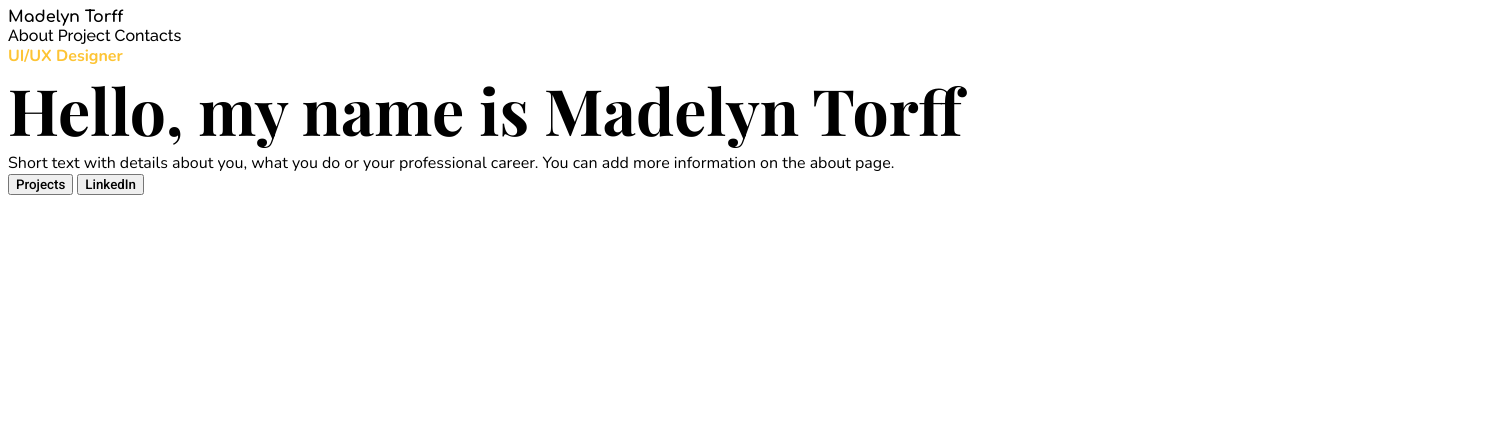
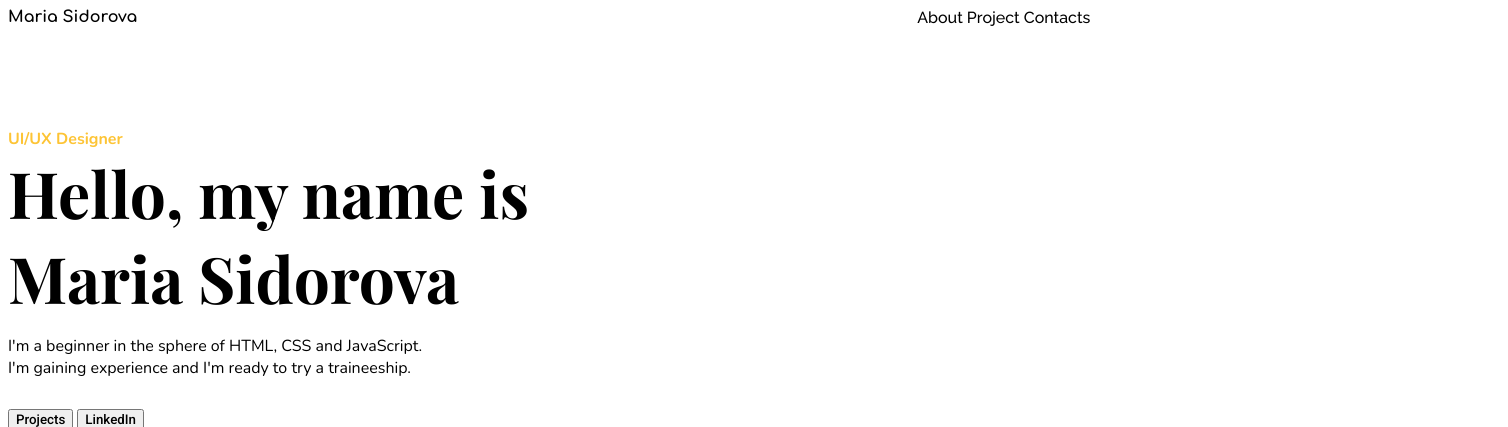
Before and after one commit to mmmsid/portfolio1, a plain HTML site: page portfolio.html in a window 1280 px wide. Shown: the top 427 px of the page, 1508 px wide, since content can reach past the window. Drawn offline with nearby package versions, Linux system fonts and the light colour scheme.

Commit message:
added more main info

```diff
--- a/portfolio.css
+++ b/portfolio.css
@@ -1,3 +1,15 @@
+.main-container{
+    width: 1500px;
+    height: 3000px;
+    box-sizing: border-box;
+}
+.header{
+    height: 120px;
+    display: flex;
+    flex-direction: row;
+    gap: 780px;
+
+}
 .header__name{
     font-family: 'Comfortaa', sans-serif;
 }
@@ -12,13 +24,25 @@ nav a{
     color: #FDC435;
 }
 .title {
+    width: 530px;
+    height: 150px;
    font-family: 'Playfair Display', serif;
    font-size: 64px;
+   padding-bottom: 35px;
 }
 .main-content{
     font-family: 'Nunito', sans-serif;
     font-weight: 400;
+    width: 430px;
+    padding-bottom: 30px;
 }
 .button{
     font-family: 'Roboto', sans-serif;
 }
+.main__image{
+    width: 720px;
+    height: 630px;
+    display: flex;
+    justify-content: end;
+    align-items: end;
+}
--- a/portfolio.html
+++ b/portfolio.html
@@ -12,19 +12,31 @@
 <body>
     <main class="main-container">
         <header class="header">
-            <div class="header__name">Madelyn Torff</div>
+            <div class="header__name">Maria Sidorova</div>
             <nav>
                 <a href="" class="button_link">About</a>
                 <a href="" class="button_link">Project</a>
                 <a href="" class="button_link">Contacts</a>
             </nav>
         </header>
-        <div class="main-container main">
+        <div class="main-container first">
             <div class="upper-text">UI/UX Designer</div>
-            <div class="title">Hello, my name is Madelyn Torff</div>
-            <div class="main-content">Short text with details about you, what you do or your professional career. You can add more information on the about page.</div>
+            <div class="title">Hello, my name is Maria Sidorova</div>
+            <div class="main-content">I'm a beginner in the sphere of HTML, CSS and JavaScript. I'm gaining experience and I'm ready to try a traineeship.</div>
             <button class="button">Projects</button>
             <button class="button">LinkedIn</button>
+            <img class="main__image" src="portfolio1.svg" alt="">
+        </div>
+        <div class="main-container second">
+            <div class="project_first"></div>
+            <div class="project_second"></div>
+            <div class="project_third"></div>
+        </div>
+        <div class="main-container third">
+            <img src="" alt="" class="social">
+            <img src="" alt="" class="social">
+            <img src="" alt="" class="social">
+            <div class="caption">Maria Sidorova 2023</div>
         </div>
     </main>
 </body>
```
Also changed, not shown: portfolio1.svg (added).
